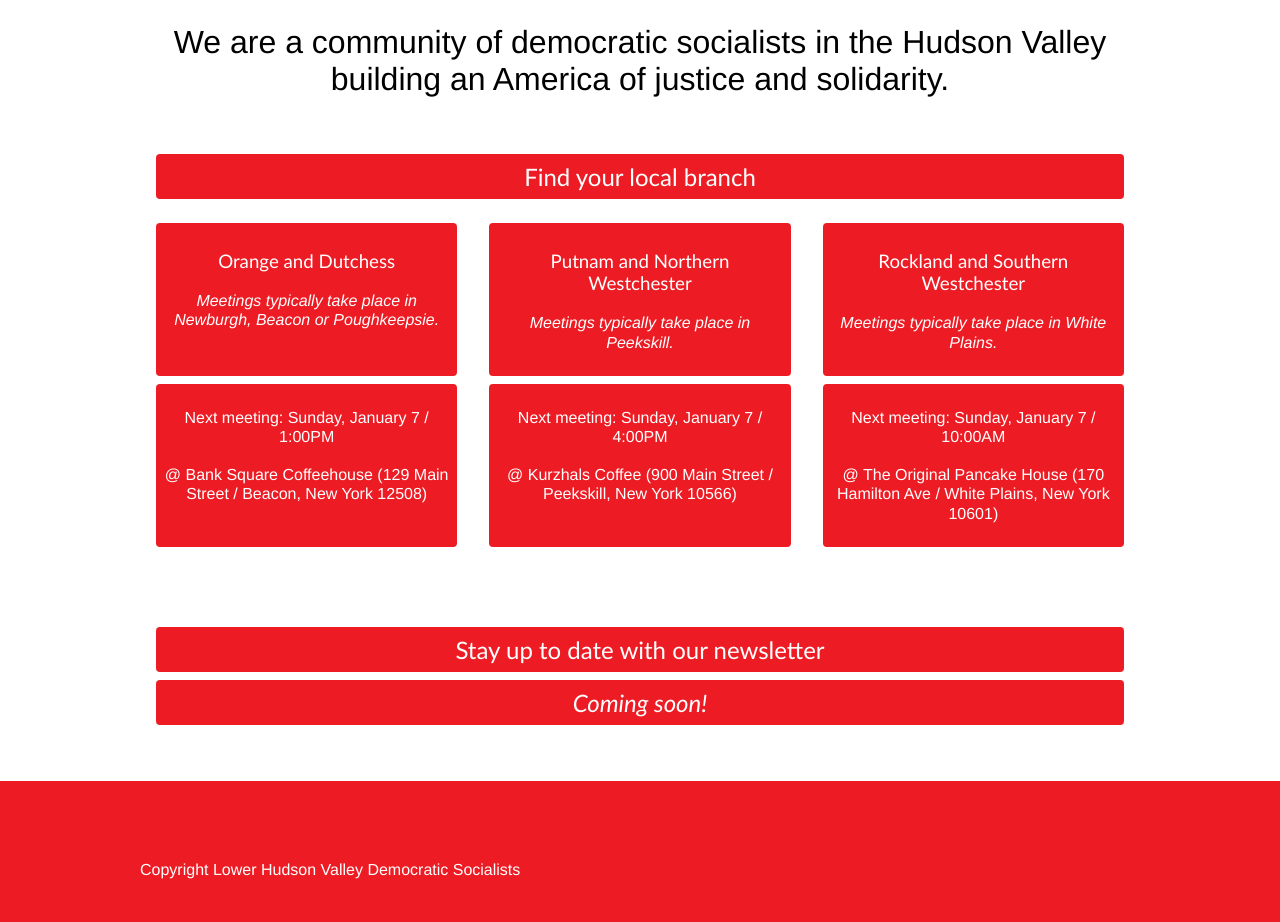
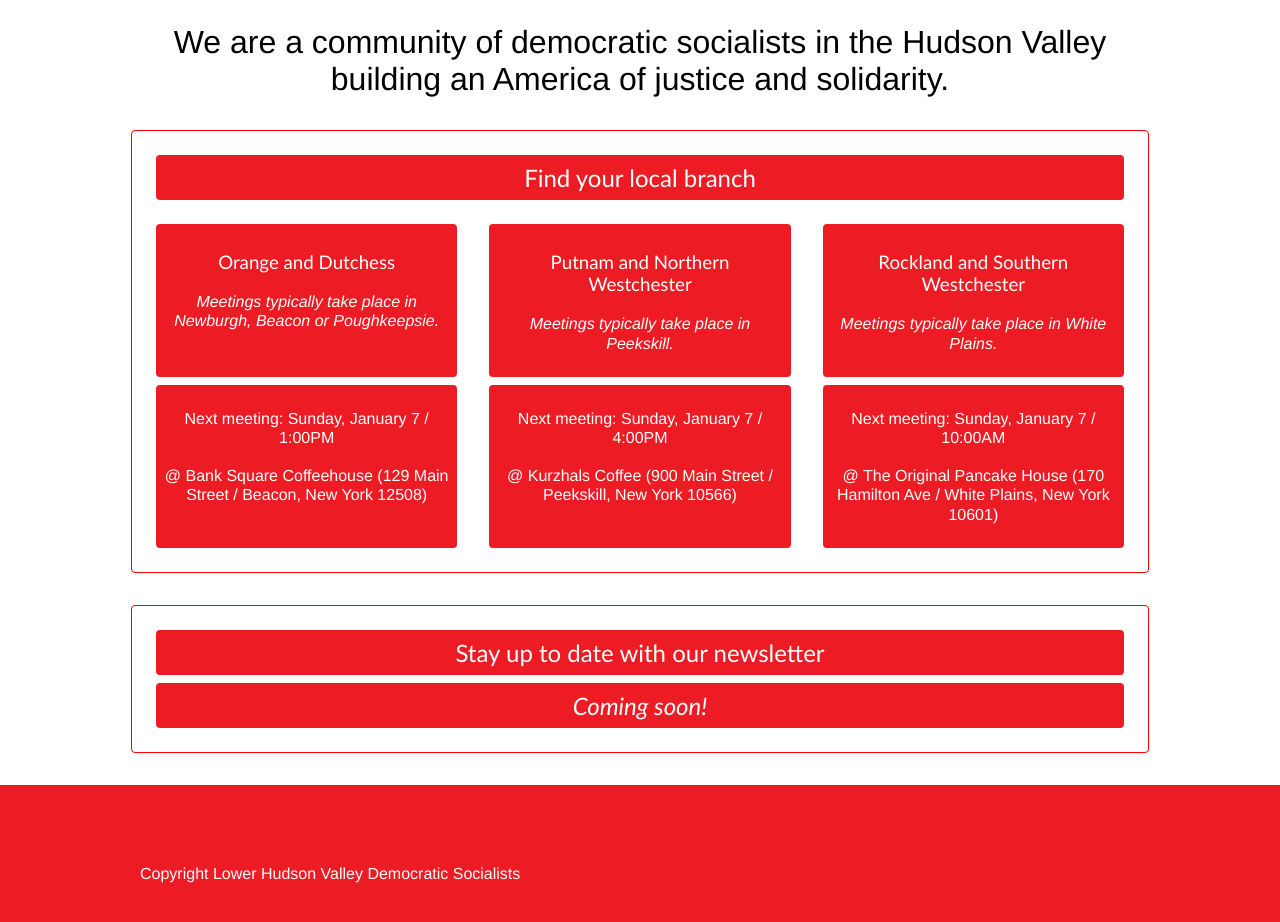
Before and after one commit to hudsonvalleydsa/home, a plain HTML site: page index.html in a window 1280 px wide. Shown: the part 520-1442 px from the top of the page. Drawn offline with Linux system fonts and the light colour scheme.

Commit message:
1px solid red border

```diff
--- a/resources/css/style.css
+++ b/resources/css/style.css
@@ -124,6 +124,7 @@ h1.leadtext {
 
 #branches {
   margin-top: 2rem;
+  border: 1px red solid;
   border-radius: 4px;
   padding: .5rem;
   background-color: rgb(256, 256, 256);
@@ -166,6 +167,7 @@ h1.leadtext {
 
 #newsletter {
   margin-top: 2rem;
+  border: 1px red solid;
   border-radius: 4px;
   padding: .5rem;
   background-color: rgb(256, 256, 256);
```
